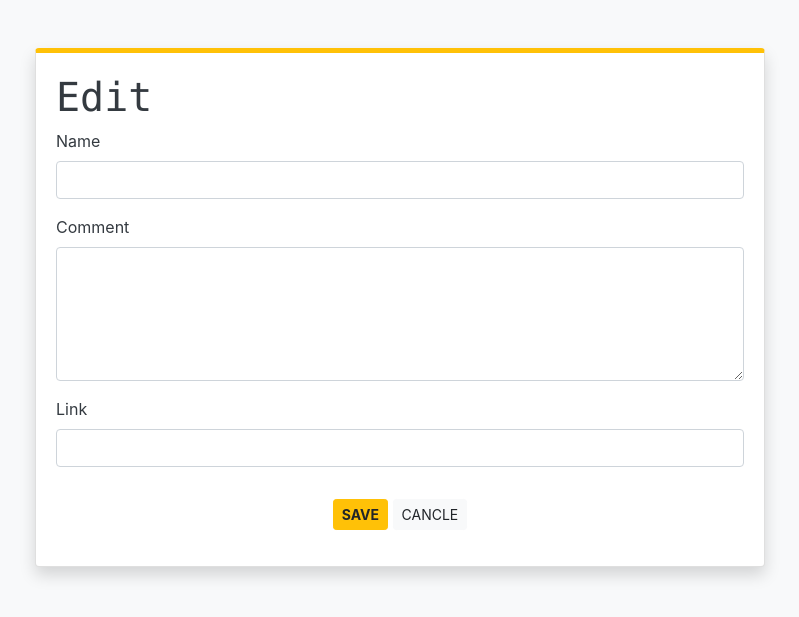
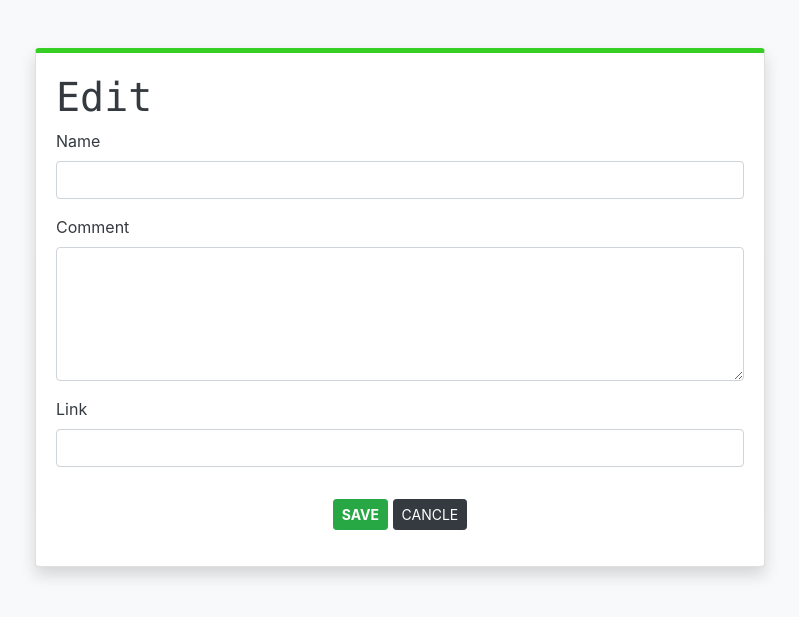
Before and after one commit to 63070162/ITF_From, a PHP site: page /edit.php?ID=1 in a window 1280 px wide. Shown: the top 617 px of the page, without its empty margins (240-1039 px from the left). Run offline with PHP 8.4, Linux system fonts and the light colour scheme; data that the repository does not hold is empty.

Commit message:
Update edit.php

```diff
--- a/edit.php
+++ b/edit.php
@@ -20,7 +20,7 @@
 	<link rel="stylesheet" href="https://cdn.jsdelivr.net/npm/bootstrap@4.5.3/dist/css/bootstrap.min.css">
 	<style type="text/css">
 		.card {
-			border-top: solid 5px #ffc107;
+			border-top: solid 5px #37cf23;
 		}
 	</style>
 </head>
@@ -48,8 +48,8 @@
 								<input type="text" name="link" value="<?php echo $data['Link']; ?>" class="form-control">
 							</div>
 							<div class="text-center">
-								<button type="submit" class="btn btn-sm btn-warning my-3 font-weight-bold">SAVE</button>
-								<a class="btn btn-sm btn-light my-3" href="index.php">CANCLE</a>
+								<button type="submit" class="btn btn-sm btn-success my-3 font-weight-bold">SAVE</button>
+								<a class="btn btn-sm btn-dark my-3" href="index.php">CANCLE</a>
 							</div>
 						</form>
 					</div>
```
